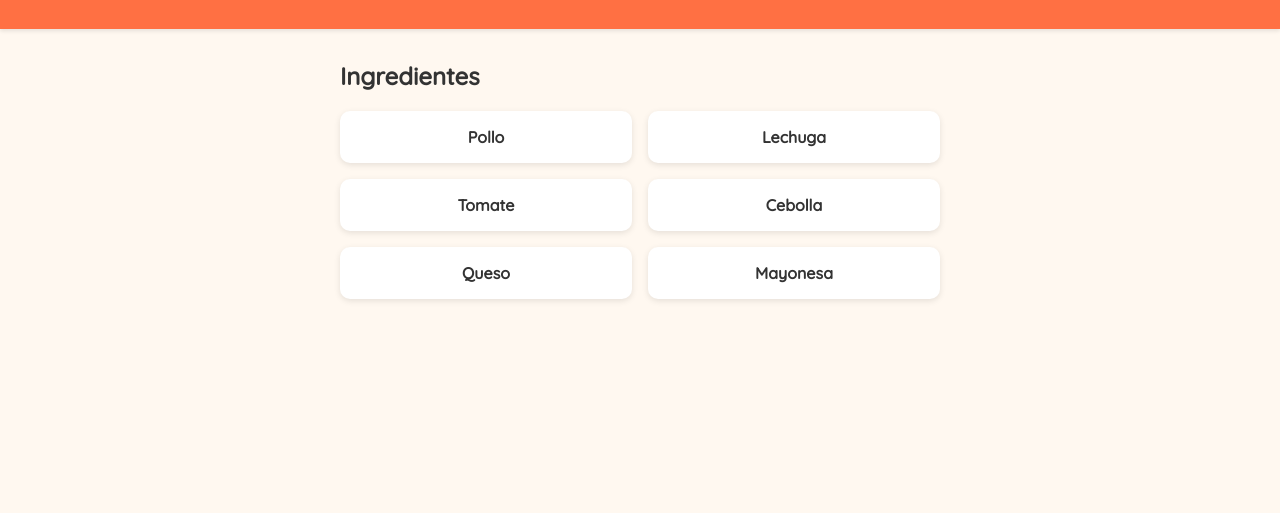
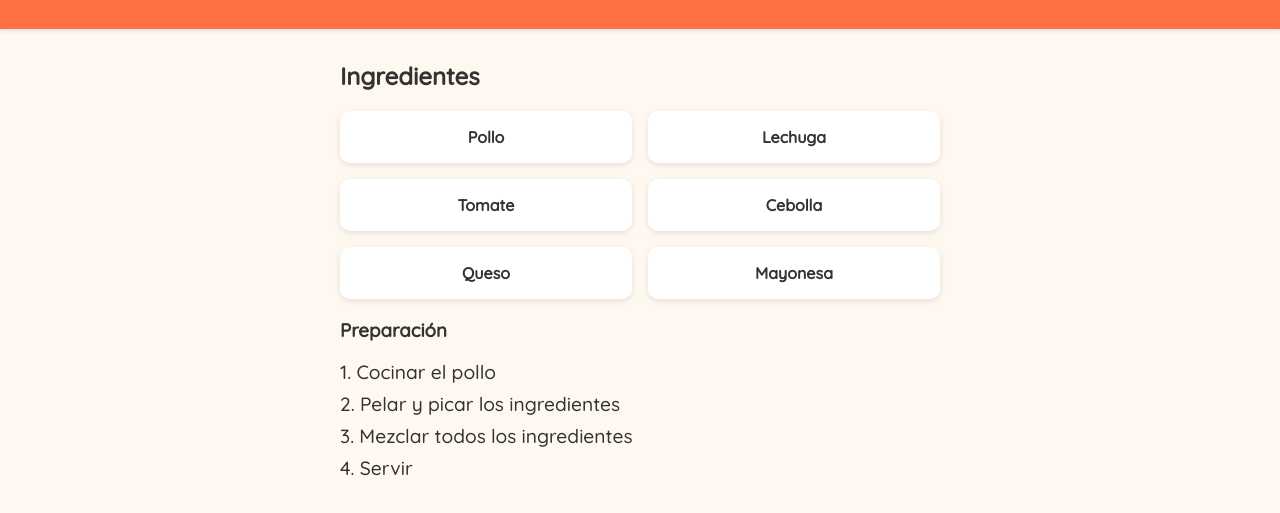
Before and after one commit to HillkirkLautaro/Project_recipes, a plain HTML site: page ensalada-de-pollo.html in a window 1280 px wide. Shown: the part 117-630 px from the top of the page. Drawn offline with Linux system fonts and the light colour scheme.

Commit message:
Update preparation and renaming 	#

```diff
--- a/ensalada-de-pollo.html
+++ b/ensalada-de-pollo.html
@@ -76,6 +76,11 @@
       <div class="ingrediente">Queso</div>
       <div class="ingrediente">Mayonesa</div>
     </div>
+    <h3>Preparación</h3>
+    <p>1. Cocinar el pollo</p>
+    <p>2. Pelar y picar los ingredientes</p>
+    <p>3. Mezclar todos los ingredientes</p>
+    <p>4. Servir</p>
   </main>
 </body>
 </html>
```
Also changed, not shown: index.html (+1 -1 lines), milanesa-a-caballo.html (+5 -0 lines), images/Milanesa a caballo.jpg (renamed from images/Milanesa a caballoi.jpg).
